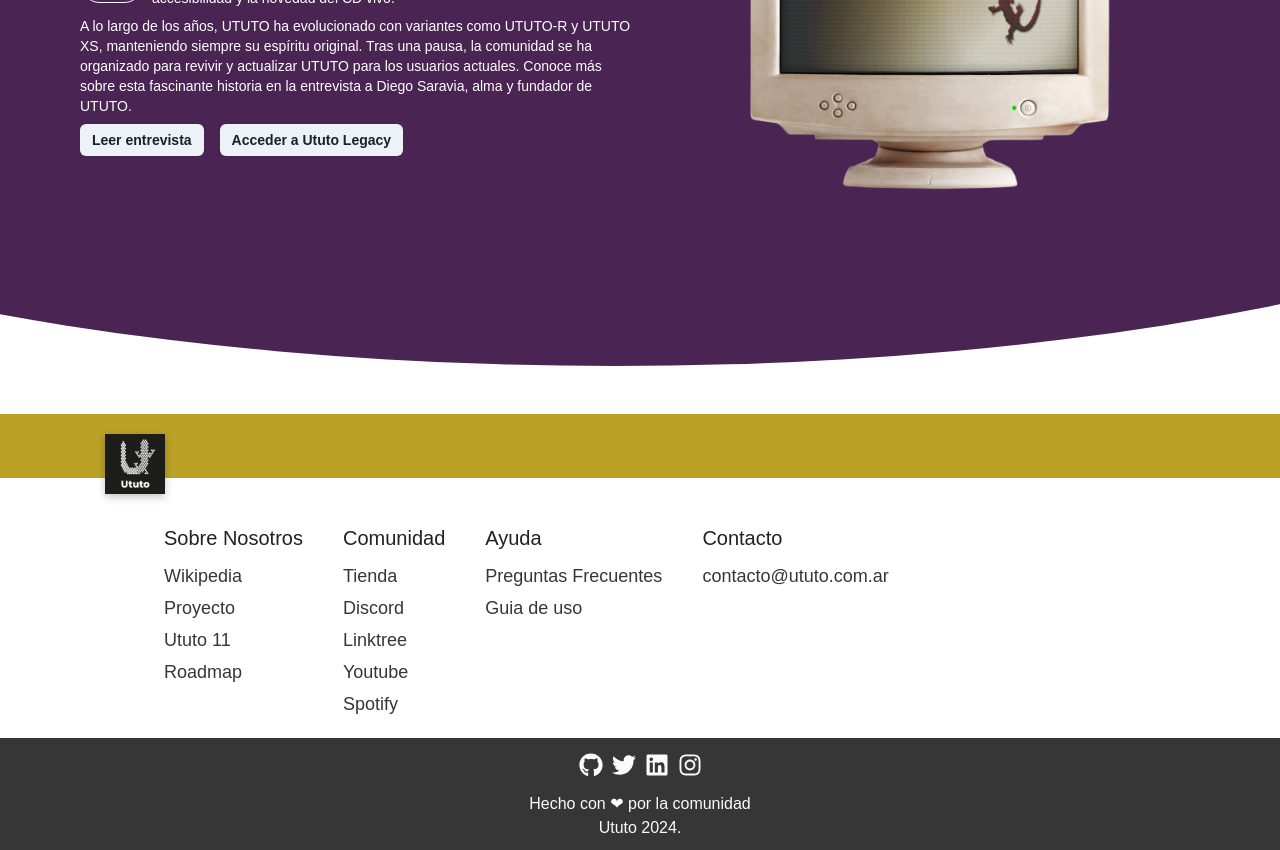
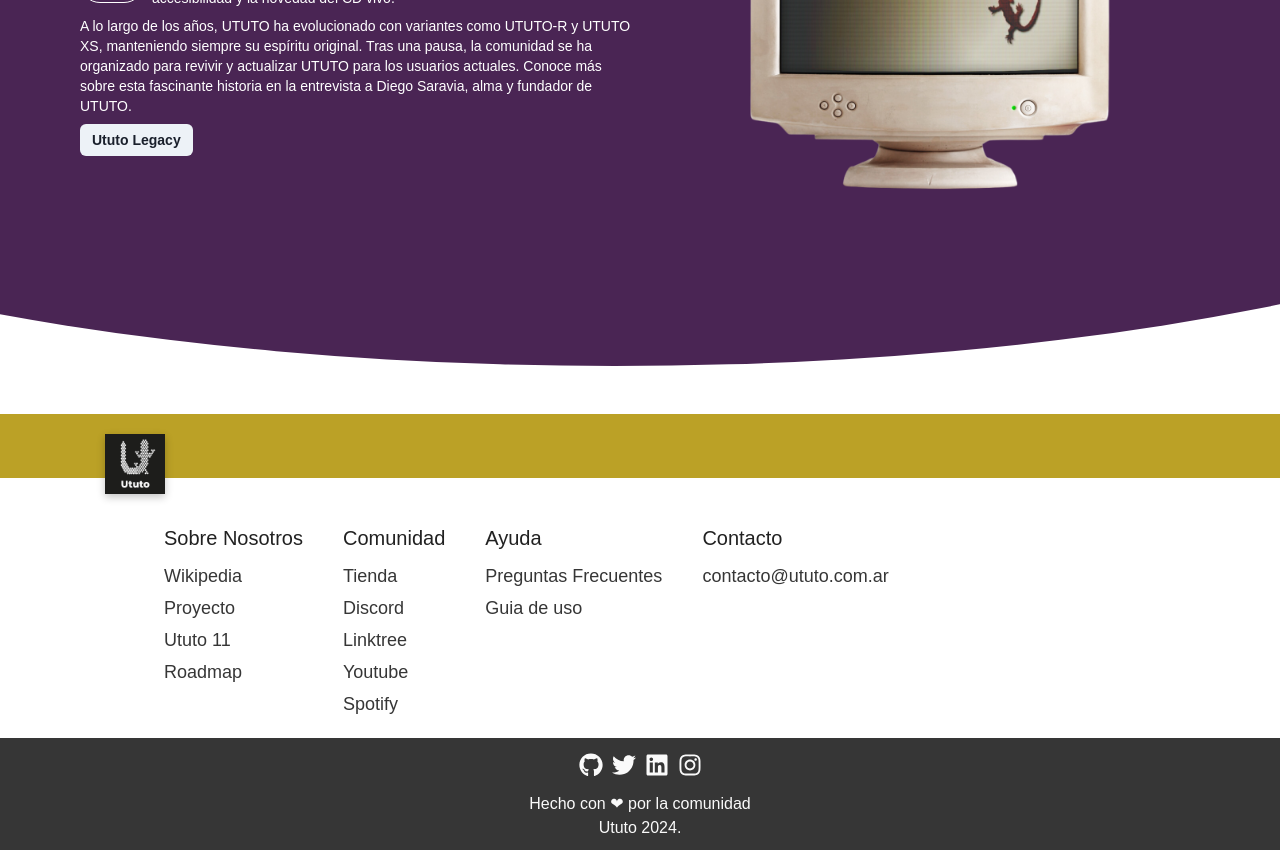
Before and after one commit to ututolinux/sitioWeb, a React (Vite) app: page / in a window 1280 px wide. Shown: the part 1520-2370 px from the top of the page. Built offline with nearby package versions, Linux system fonts and the light colour scheme.

Commit message:
Actualización links del header

```diff
--- a/src/components/Home/AboutUs/AboutUs.jsx
+++ b/src/components/Home/AboutUs/AboutUs.jsx
@@ -44,8 +44,7 @@ export default function AboutUs() {
               </Text>
 
               <ButtonGroup mt={2} gap={2}>
-                <Button size={'sm'}>Leer entrevista</Button>
-                <Button size={'sm'}>Acceder a Ututo Legacy</Button>
+                <Button size={'sm'}>Ututo Legacy</Button>
               </ButtonGroup>
             </Box>
 
```
